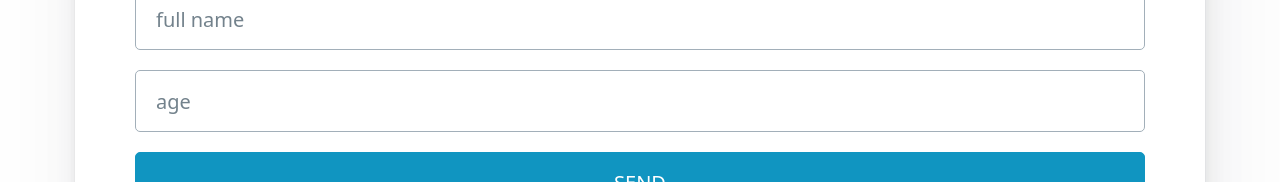
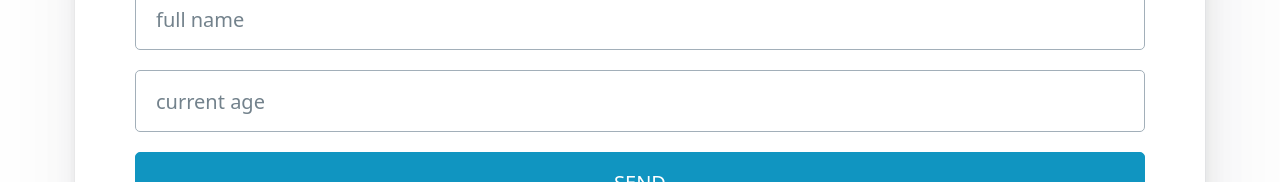
Before and after one commit to BrunoMollo/ZodActions, a SvelteKit app: page /simple-form in a window 1280 px wide. Shown: the part 277-459 px from the top of the page. Built offline with nearby package versions, Linux system fonts and the light colour scheme.

Commit message:
added aria-incalid of inputs in /simple-from and /modal

```diff
--- a/src/routes/simple-form/+page.svelte
+++ b/src/routes/simple-form/+page.svelte
@@ -19,12 +19,22 @@
 		{#if $errors.name}
 			<span data-testid="warn_name" class="warn" transition:fade>{$errors.name}</span>
 		{/if}
-		<input type="text" name="name" placeholder="full name" />
+		<input
+			type="text"
+			name="name"
+			placeholder="full name"
+			aria-invalid={$errors.name ? true : null}
+		/>
 
 		{#if $errors.age}
 			<span data-testid="warn_age" class="warn" transition:fade>{$errors.age}</span>
 		{/if}
-		<input type="number" name="age" placeholder="age" />
+		<input
+			type="number"
+			name="age"
+			placeholder="current age"
+			aria-invalid={$errors.name ? true : null}
+		/>
 
 		<button type="submit" aria-busy={$state.loading}>SEND</button>
 	</form>
```
Also changed, not shown: src/routes/modal/+page.svelte (+7 -1 lines).
